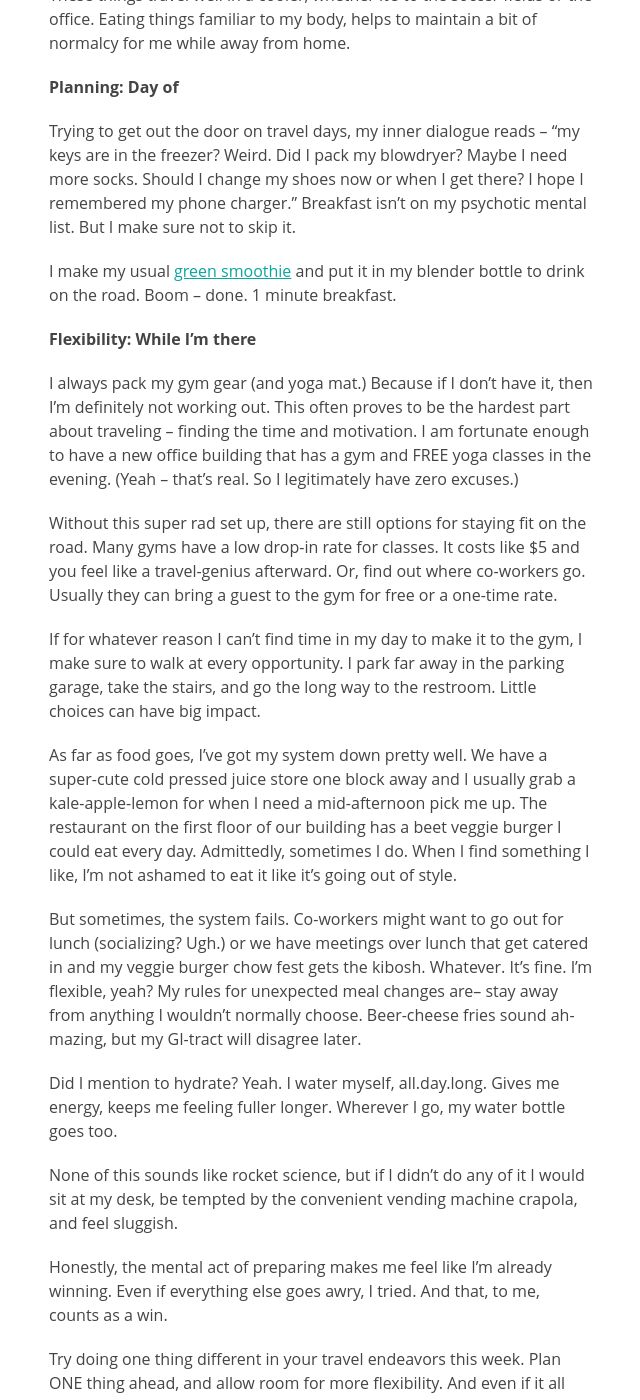
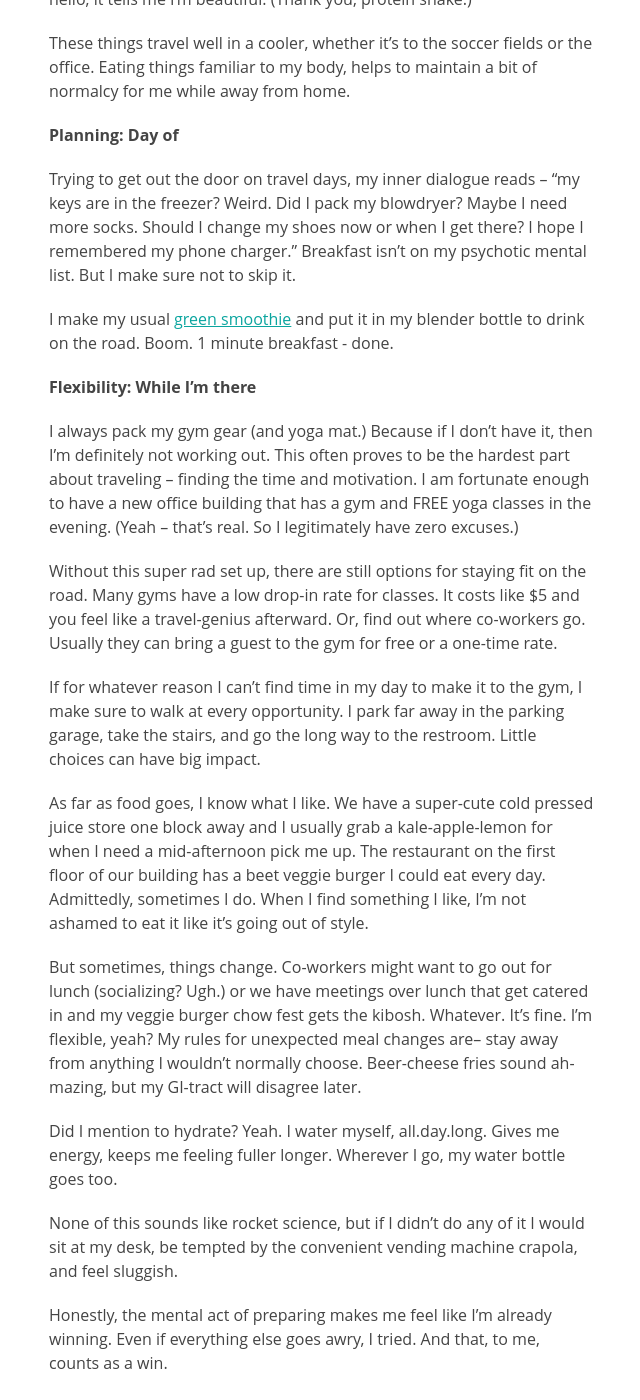
Before and after one commit to dreger/thelivingwell.co, a Jekyll site: the page built from _posts/eat/2016-03-31-travel-well.md, in a window 1280 px wide and 1400 px high, scrolled down 1417 px. Shown: the whole window, without its empty margins (426-1066 px from the left). Built offline with Jekyll 4.4.1, drawn with Linux system fonts in a browser that asks for light colours; some of the changed text lies outside the part shown.

Commit message:
Update 2016-03-31-travel-well.md

```diff
--- a/_posts/eat/2016-03-31-travel-well.md
+++ b/_posts/eat/2016-03-31-travel-well.md
@@ -12,7 +12,7 @@
 
 I started realizing, this “my-way-or-nothing” attitude pointed to a level of inflexibility in my spirit. Routines can be life-giving, absolutely. But they can also be life-inhibiting when we believe they are the only way to succeed. _When we allow for flexibility in our day, we make room for unexpected gifts._
 
-For me, traveling well is a simple balance of planning and flexibility.
+So I changed what my travel game looks like. Instead of throwing it all out the window, I adopted a travel mindset of "planned flexibility." I plan for what I can, and embrace opportunities to let my wellness be flexible.
 
 **Planning: Before**
 
@@ -25,7 +25,7 @@
 Trying to get out the door on travel days, my inner dialogue reads – “my keys are in the freezer? Weird. Did I pack my blowdryer? Maybe I need more socks. Should I change my shoes now or when I get there? I hope I remembered my phone charger.”
 Breakfast isn’t on my psychotic mental list. But I make sure not to skip it.
 
-I make my usual [green smoothie](http://thelivingwell.co/eat/green-smoothie) and put it in my blender bottle to drink on the road. Boom – done. 1 minute breakfast.
+I make my usual [green smoothie](http://thelivingwell.co/eat/green-smoothie) and put it in my blender bottle to drink on the road. Boom. 1 minute breakfast - done.
 
 **Flexibility: While I’m there**
 
@@ -35,9 +35,9 @@
 
 If for whatever reason I can’t find time in my day to make it to the gym, I make sure to walk at every opportunity. I park far away in the parking garage, take the stairs, and go the long way to the restroom. Little choices can have big impact.
 
-As far as food goes, I’ve got my system down pretty well. We have a super-cute cold pressed juice store one block away and I usually grab a kale-apple-lemon for when I need a mid-afternoon pick me up. The restaurant on the first floor of our building has a beet veggie burger I could eat every day. Admittedly, sometimes I do. When I find something I like, I’m not ashamed to eat it like it’s going out of style.
+As far as food goes, I know what I like. We have a super-cute cold pressed juice store one block away and I usually grab a kale-apple-lemon for when I need a mid-afternoon pick me up. The restaurant on the first floor of our building has a beet veggie burger I could eat every day. Admittedly, sometimes I do. When I find something I like, I’m not ashamed to eat it like it’s going out of style.
 
-But sometimes, the system fails. Co-workers might want to go out for lunch (socializing? Ugh.) or we have meetings over lunch that get catered in and my veggie burger chow fest gets the kibosh. Whatever. It’s fine. I’m flexible, yeah? My rules for unexpected meal changes are– stay away from anything I wouldn’t normally choose. Beer-cheese fries sound ah-mazing, but my GI-tract will disagree later.
+But sometimes, things change. Co-workers might want to go out for lunch (socializing? Ugh.) or we have meetings over lunch that get catered in and my veggie burger chow fest gets the kibosh. Whatever. It’s fine. I’m flexible, yeah? My rules for unexpected meal changes are– stay away from anything I wouldn’t normally choose. Beer-cheese fries sound ah-mazing, but my GI-tract will disagree later.
 
 Did I mention to hydrate? Yeah. I water myself, all.day.long. Gives me energy, keeps me feeling fuller longer. Wherever I go, my water bottle goes too.
 
```
